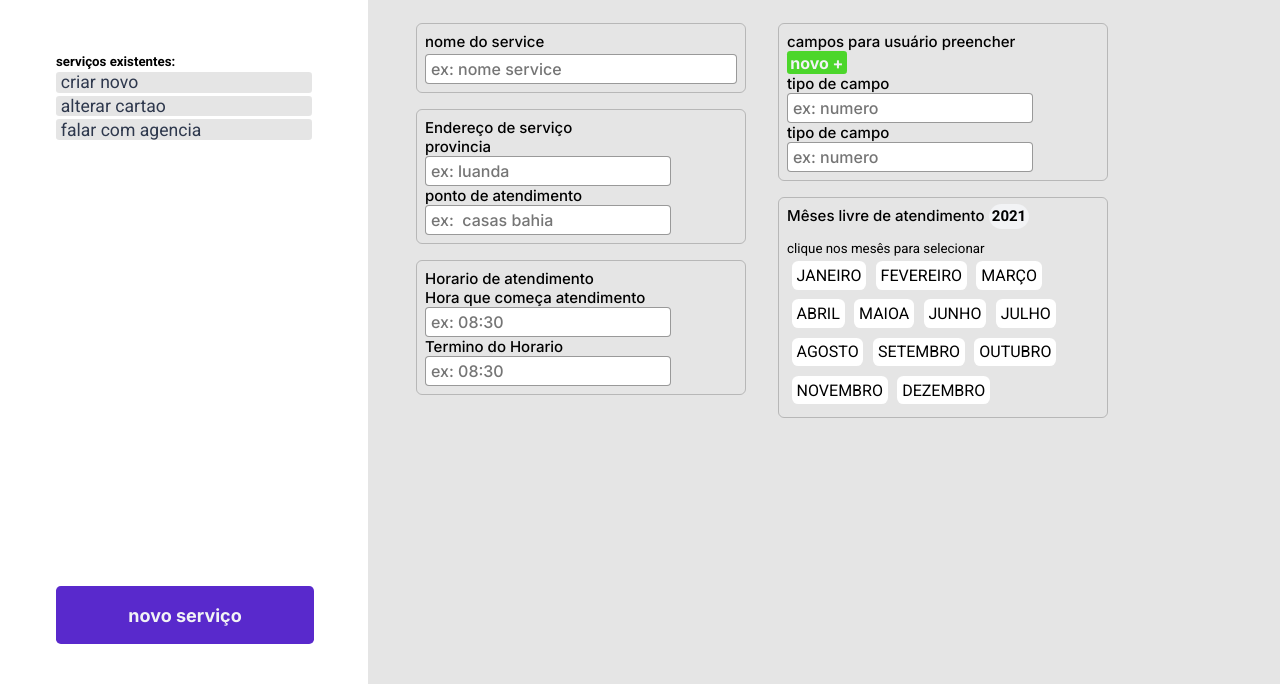
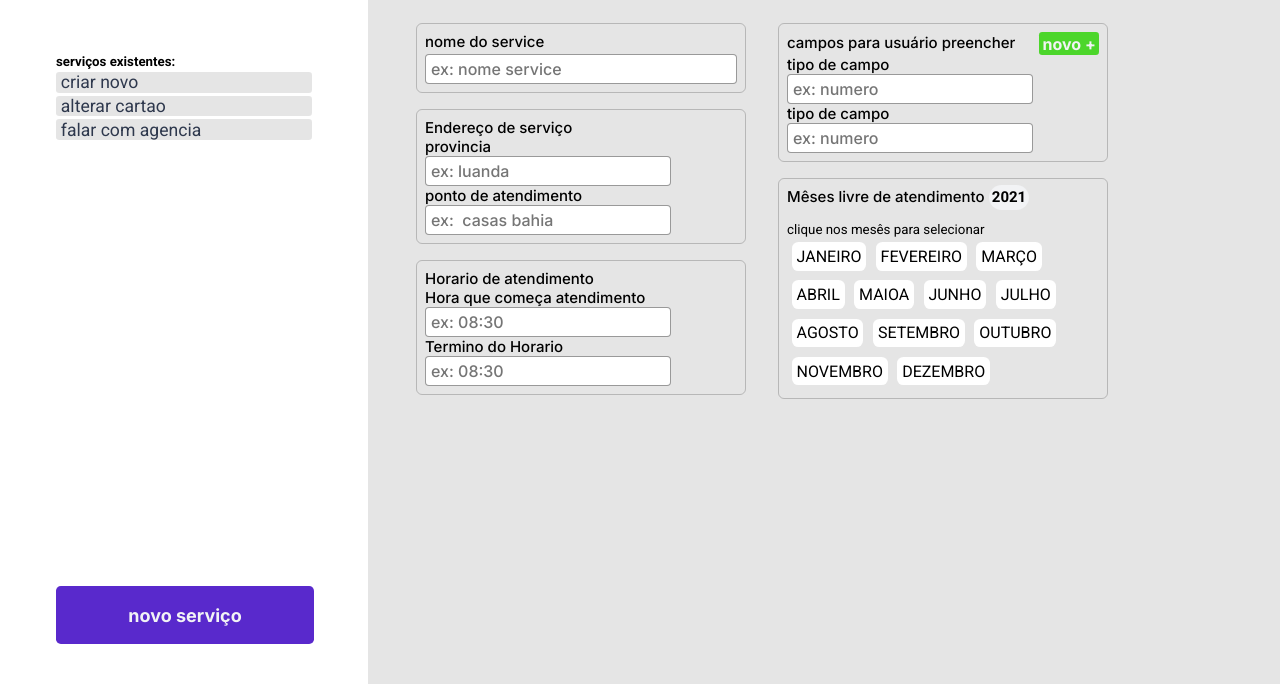
Before and after one commit to schedule-lib/schedule-orgs-design, a plain HTML site: page Home.html in a window 1280 px wide. Shown: the part 116-800 px from the top of the page. Drawn offline with Linux system fonts and the light colour scheme.

```diff
--- a/Home.html
+++ b/Home.html
@@ -81,7 +81,7 @@
           <!-- DIVISION -->
           <div class="services-right">
             <div class="service-block panel-shadow">
-              <div>
+              <div class="header">
                 <strong>campos para usuário preencher</strong>
 
                 <button class="new">novo +</button>
--- a/css/pages/home.css
+++ b/css/pages/home.css
@@ -129,6 +129,13 @@ div.service-block + div.service-block {
   margin-top: 0;
 }
 
+div.service-block > div.header {
+  display: flex;
+  justify-content: space-between;
+  align-items: center;
+  max-height: 2rem;
+}
+
 div.service-block strong {
   font-size: 15px;
   margin-bottom: 3px;
```
Also changed, not shown: index.html (+1 -1 lines).
